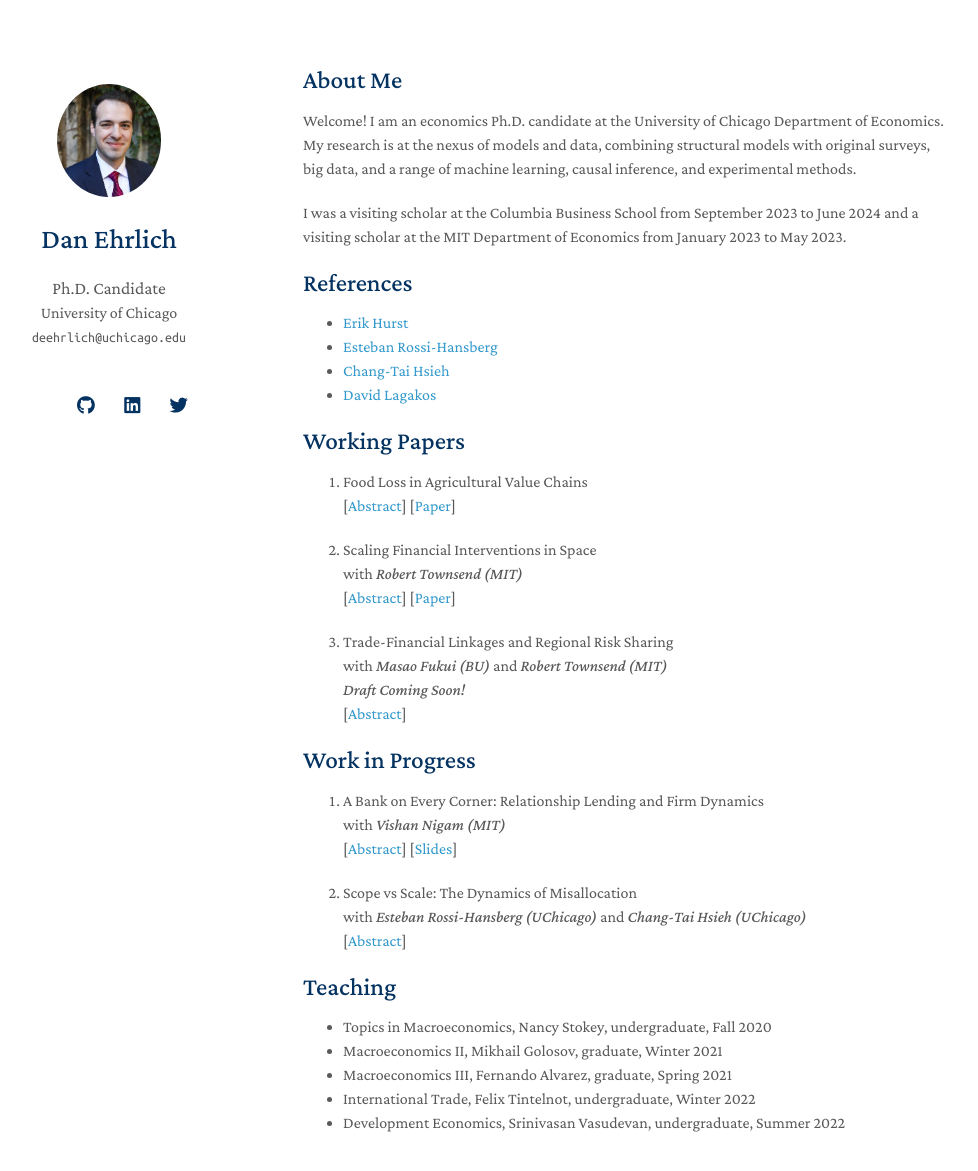
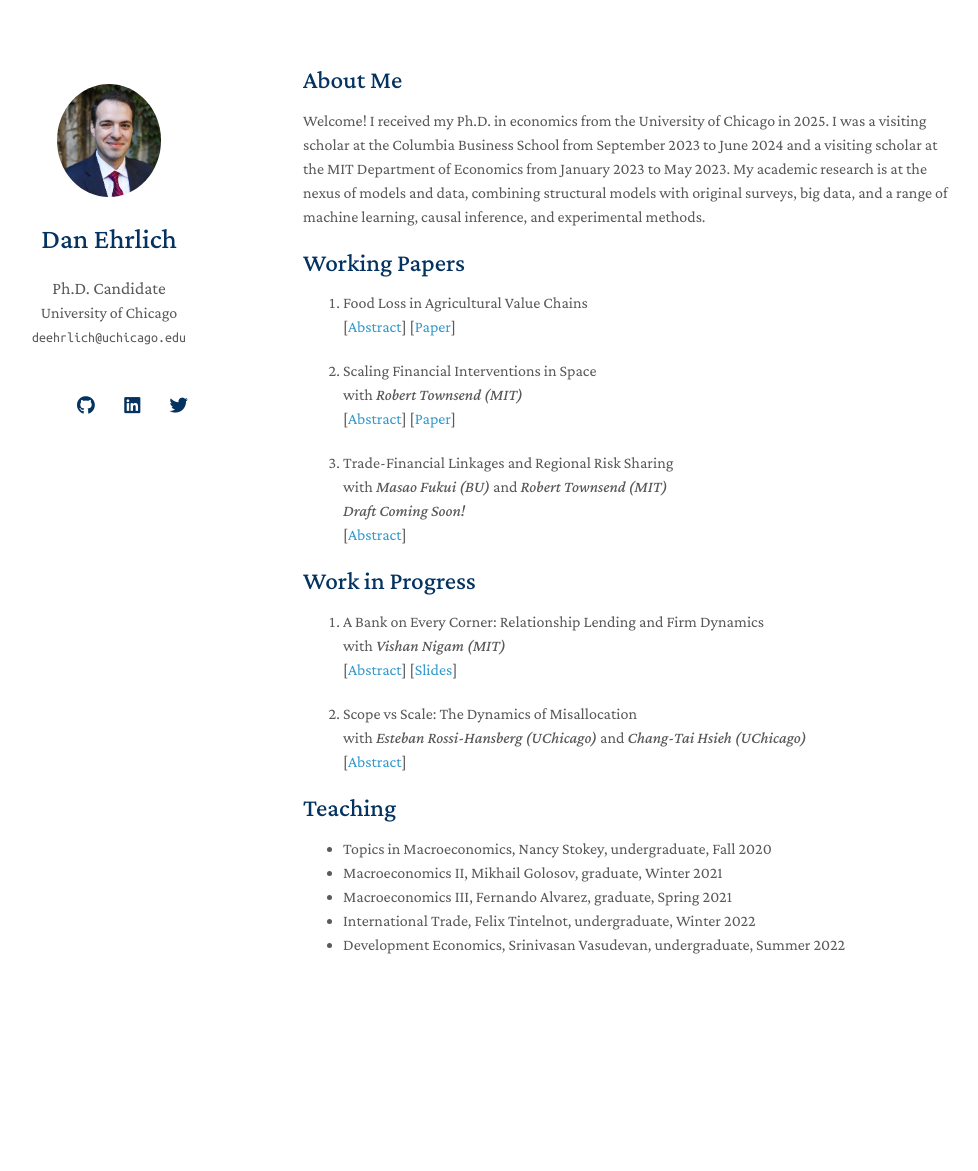
Before and after one commit to danielehrlich/danielehrlich.github.io, a Jekyll site: the page built from index.md, in a window 1280 px wide and 1229 px high. Shown: the top 1171 px of the window, without its empty margins (167-1145 px from the left). Built offline with Jekyll 4.4.1, drawn with Linux system fonts in a browser that asks for light colours; nearby versions of some CDN libraries; a style sheet for code colours, icons or effects is not loaded; our own code applies the rules of GitHub Pages for plain Markdown files.

Commit message:
Update index.md

```diff
--- a/index.md
+++ b/index.md
@@ -4,16 +4,7 @@ layout: homepage
 
 ## About Me
 
-Welcome! I am an economics Ph.D. candidate at the University of Chicago Department of Economics. My research is at the nexus of models and data, combining structural models with original surveys, big data, and a range of machine learning, causal inference, and experimental methods.
-
-I was a visiting scholar at the Columbia Business School from September 2023 to June 2024 and a visiting scholar at the MIT Department of Economics from January 2023 to May 2023.
-
-## References
-
-- [Erik Hurst](https://erikhurst.com)
-- [Esteban Rossi-Hansberg](https://rossihansberg.economics.uchicago.edu)
-- [Chang-Tai Hsieh](https://faculty.chicagobooth.edu/chang-tai-hsieh)
-- [David Lagakos](https://sites.google.com/site/davidlagakos)
+Welcome! I received my Ph.D. in economics from the University of Chicago in 2025. I was a visiting scholar at the Columbia Business School from September 2023 to June 2024 and a visiting scholar at the MIT Department of Economics from January 2023 to May 2023. My academic research is at the nexus of models and data, combining structural models with original surveys, big data, and a range of machine learning, causal inference, and experimental methods.
 
 ## Working Papers
 1. Food Loss in Agricultural Value Chains
```
